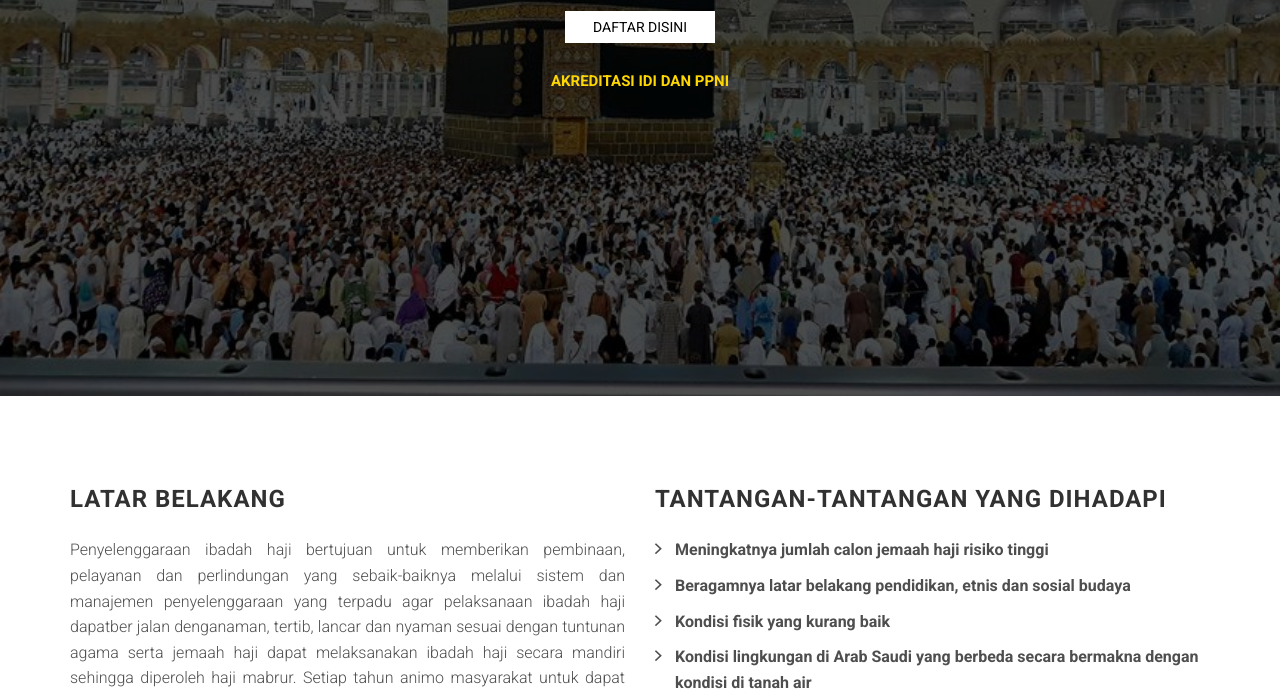
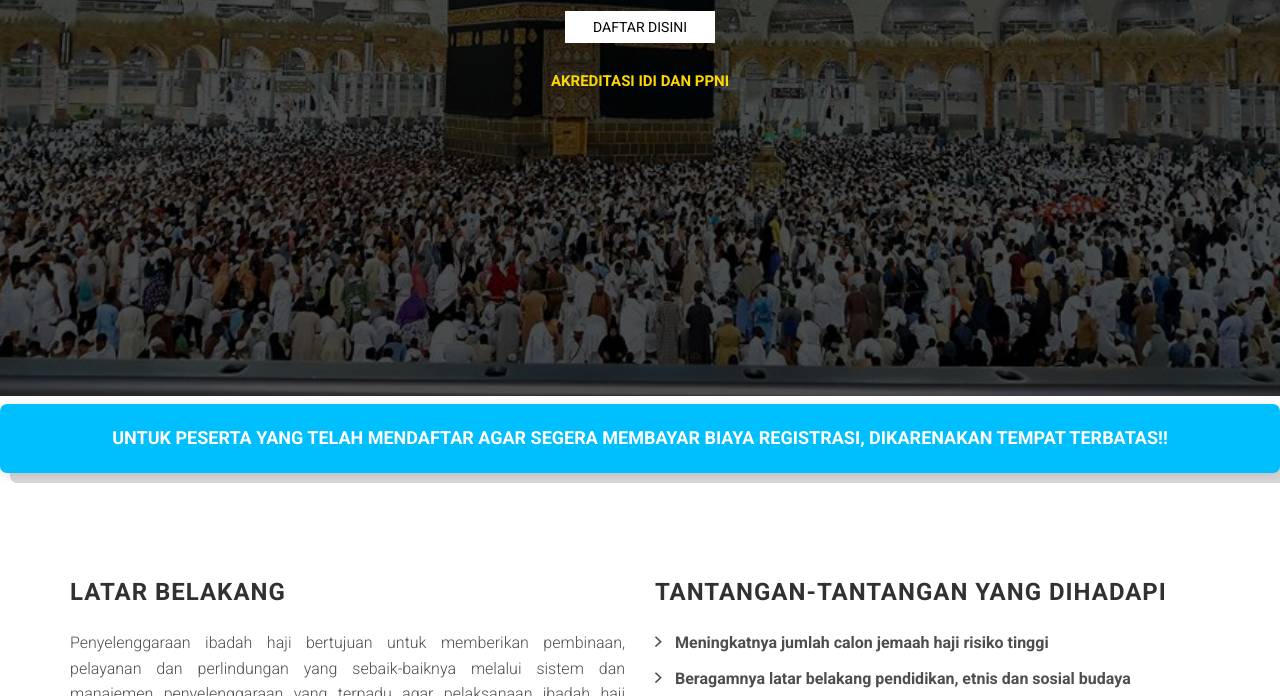
Before and after one commit to akhigarut/akhigarut.github.io, a website: page index.html in a window 1280 px wide. Shown: the part 404-1100 px from the top of the page. Drawn offline with Linux system fonts and the light colour scheme; files whose address does not match are found by name.

Commit message:
Update index.html

```diff
--- a/index.html
+++ b/index.html
@@ -82,6 +82,7 @@
 
 </div>
 </header>
+    <div style="background-color: deepskyblue; border-radius: 7px; box-shadow: 10px 10px 0 rgba(0 , 0 , 0 , 0.16) , 0 2px 10px 0 rgba(0 , 0 , 0 , 0.12); color: white; font-size: 18px; font-weight: bold; margin: 0.5rem 0 1rem; overflow: hidden; padding: 20px; position: relative; text-align: center; transition: 0.25s;">UNTUK PESERTA YANG TELAH MENDAFTAR AGAR SEGERA MEMBAYAR BIAYA REGISTRASI,  DIKARENAKAN TEMPAT TERBATAS!!</div>
 
 <section id="about" class="section about">
     <div class="container">
```
